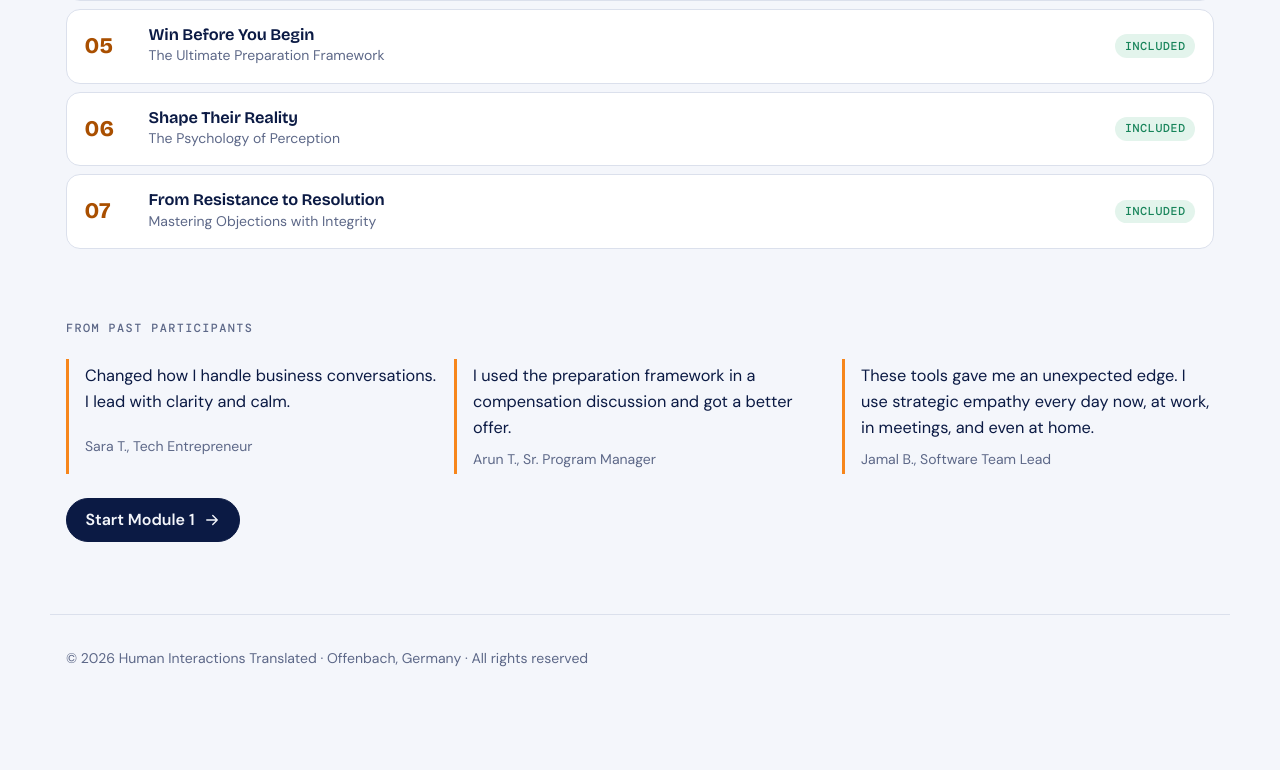
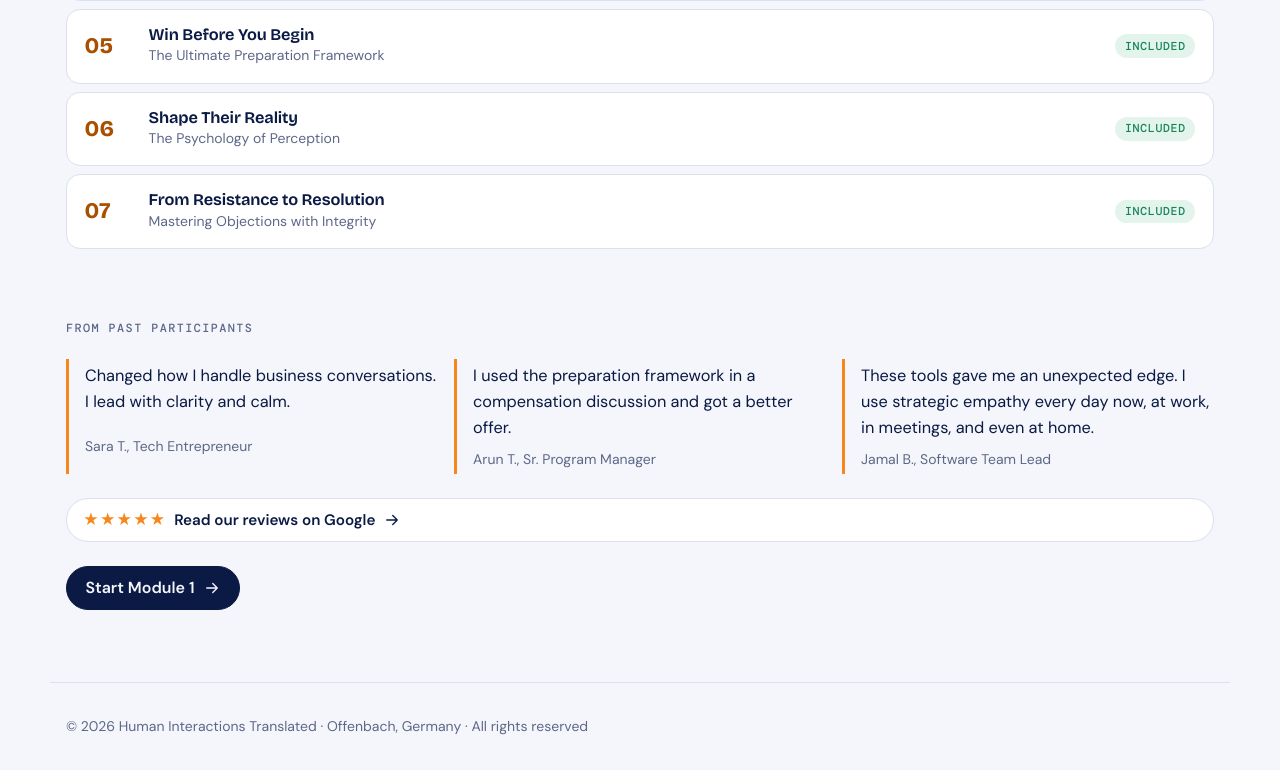
Before and after one commit to raadkirmanihit-cell/hit-academy, a React (Vite) app: page / in a window 1280 px wide. Shown: the part 1796-2566 px from the top of the page. Before the commit the page ends 2498 px from the top, so only its background shows below. Built offline with nearby package versions, Linux system fonts and the light colour scheme; no server answers.

Commit message:
Landing: link to Google reviews under the testimonials
Co-Authored-By: Claude Opus 5.5 <noreply@anthropic.com>
Claude-Session: https://claude.ai/code/session_01RecvMBrkpDH6PbAb622iGj

```diff
--- a/src/styles.css
+++ b/src/styles.css
@@ -154,6 +154,9 @@ button { font: inherit; color: inherit; }
 .quote-grid { display: grid; grid-template-columns: repeat(3, minmax(0, 1fr)); gap: 1rem; }
 .quote { border-left: 3px solid var(--orange); padding: .25rem 0 .25rem 1rem; display: grid; gap: .4rem; }
 .quote p { font-size: 1.02rem; }
+.google-link { display: inline-flex; align-items: center; gap: .5rem; align-self: start; font-weight: 600; color: var(--ink); text-decoration: none; border: 1px solid var(--line); border-radius: 999px; padding: .55rem 1rem; background: var(--surface); white-space: nowrap; font-size: .95rem; max-width: 100%; }
+.google-link:hover { border-color: var(--orange); }
+.google-link .stars { color: var(--orange); letter-spacing: .05em; }
 
 /* forms */
 .auth-shell { min-height: calc(100% - 64px); display: grid; place-items: center; padding-block: 3rem; }
--- a/src/ui/Landing.jsx
+++ b/src/ui/Landing.jsx
@@ -81,6 +81,9 @@ export default function Landing() {
             <div className="quote"><p>I used the preparation framework in a compensation discussion and got a better offer.</p><span className="small muted">Arun T., Sr. Program Manager</span></div>
             <div className="quote"><p>These tools gave me an unexpected edge. I use strategic empathy every day now, at work, in meetings, and even at home.</p><span className="small muted">Jamal B., Software Team Lead</span></div>
           </div>
+          <a className="google-link" href="https://share.google/KALONNhC3Vrc3lt7q" target="_blank" rel="noopener noreferrer">
+            <span className="stars" aria-hidden="true">★★★★★</span> Read our reviews on Google <Icon.arrowR />
+          </a>
           <div><button className="btn btn-dark" onClick={cta}>Start Module 1 <Icon.arrowR /></button></div>
         </div>
       </section>
```
